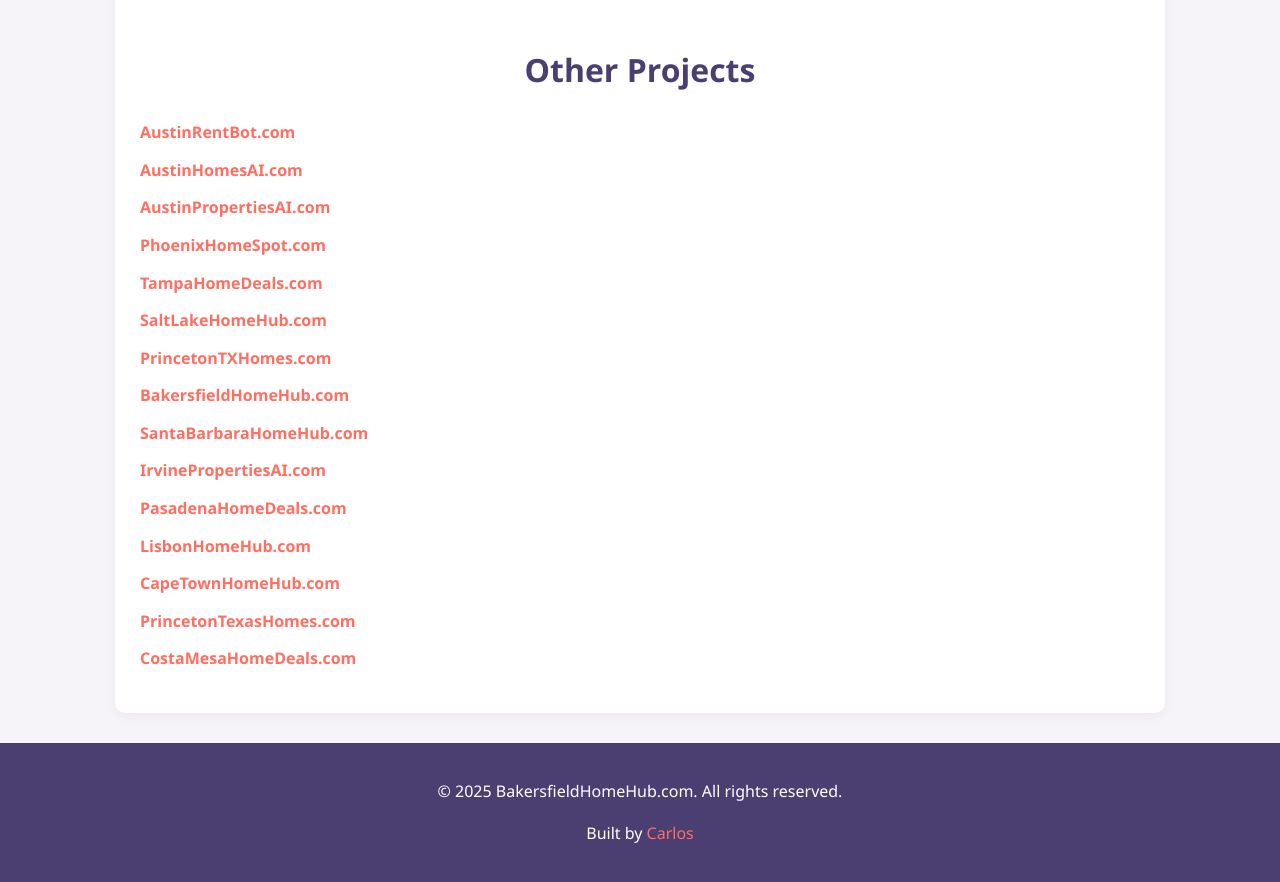
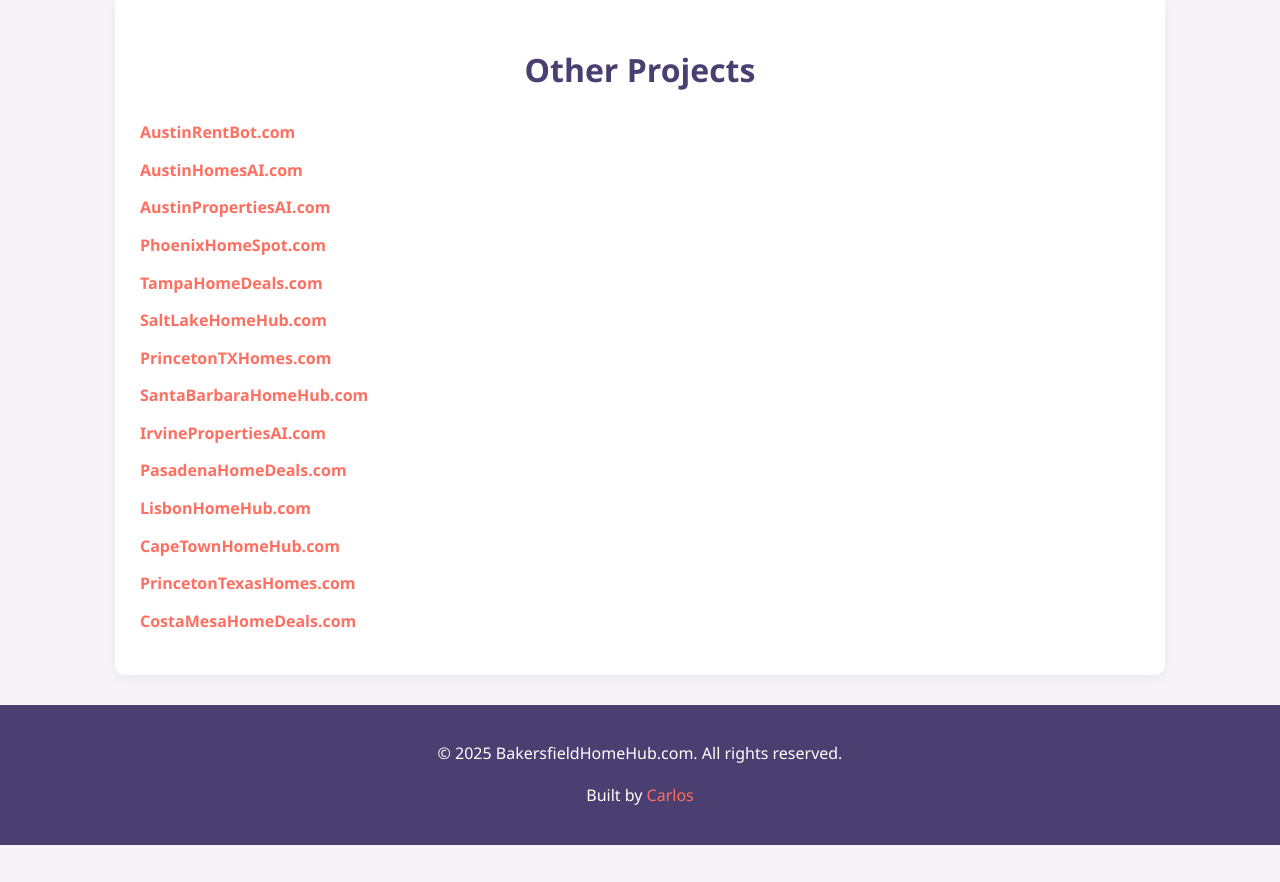
Before and after one commit to caly27/bakersfieldhomehub.com, a plain HTML site: page index.html in a window 1280 px wide. Shown: the part 1156-2038 px from the top of the page. After the commit the page ends 2001 px from the top, so only its background shows below. Drawn offline with Linux system fonts and the light colour scheme.

Commit message:
index.html

```diff
--- a/index.html
+++ b/index.html
@@ -146,7 +146,6 @@
       <li><a href="http://TampaHomeDeals.com" target="_blank">TampaHomeDeals.com</a></li>
       <li><a href="http://SaltLakeHomeHub.com" target="_blank">SaltLakeHomeHub.com</a></li>
       <li><a href="http://PrincetonTXHomes.com" target="_blank">PrincetonTXHomes.com</a></li>
-      <li><a href="http://BakersfieldHomeHub.com" target="_blank">BakersfieldHomeHub.com</a></li>
       <li><a href="http://SantaBarbaraHomeHub.com" target="_blank">SantaBarbaraHomeHub.com</a></li>
       <li><a href="http://IrvinePropertiesAI.com" target="_blank">IrvinePropertiesAI.com</a></li>
       <li><a href="http://PasadenaHomeDeals.com" target="_blank">PasadenaHomeDeals.com</a></li>
```
